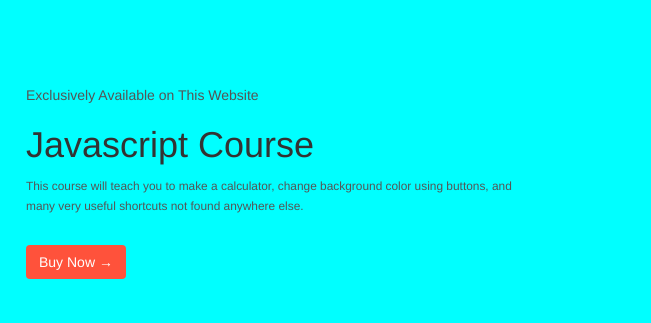
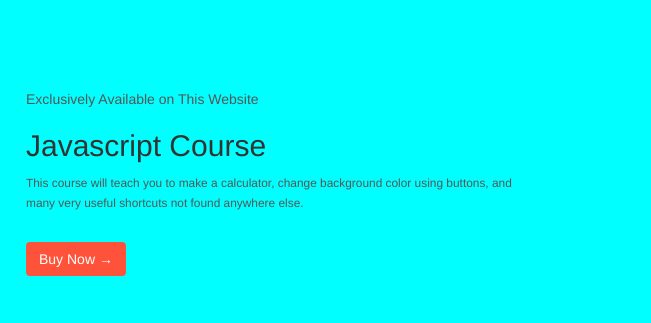
Before and after one commit to lkarpeo2323/Intro-to-R, a website: page index.html in a window 1280 px wide. Shown: the part 283-606 px from the top of the page, 629-1280 px from the left. Drawn offline with nearby package versions, Linux system fonts and the light colour scheme.

Commit message:
Update index.html

```diff
--- a/index.html
+++ b/index.html
@@ -47,7 +47,7 @@
 
 				<td class="col-lg-5 col-md-5 col-sm-5 col-xs-5 b2">
 					<p>Exclusively Available on This Website</p>
-					<h1>Javascript Course</h1>
+					<h2>Javascript Course</h2>
 					<small> This course will teach you to make a calculator, change
 					background color using buttons, and many very useful shortcuts
 					not found anywhere else.</small><br>
```
